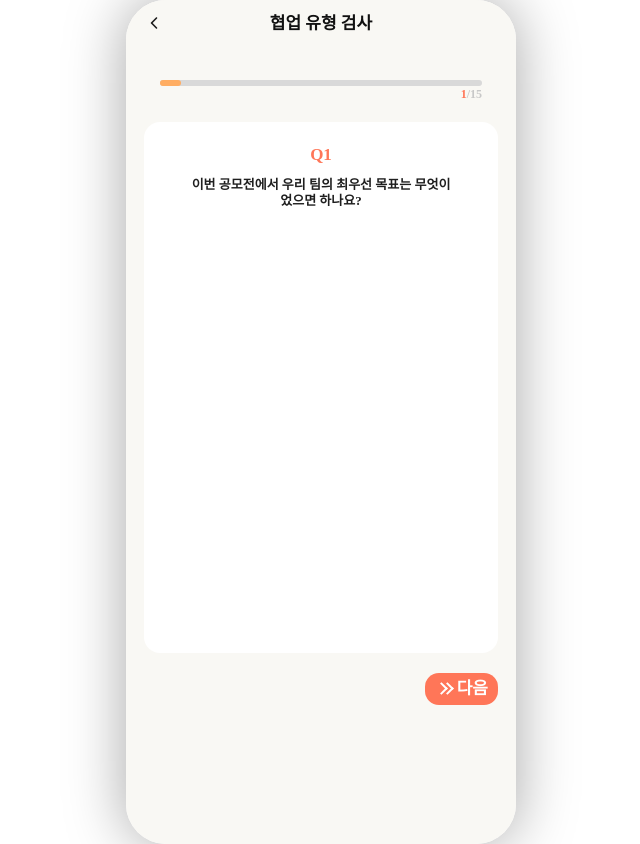
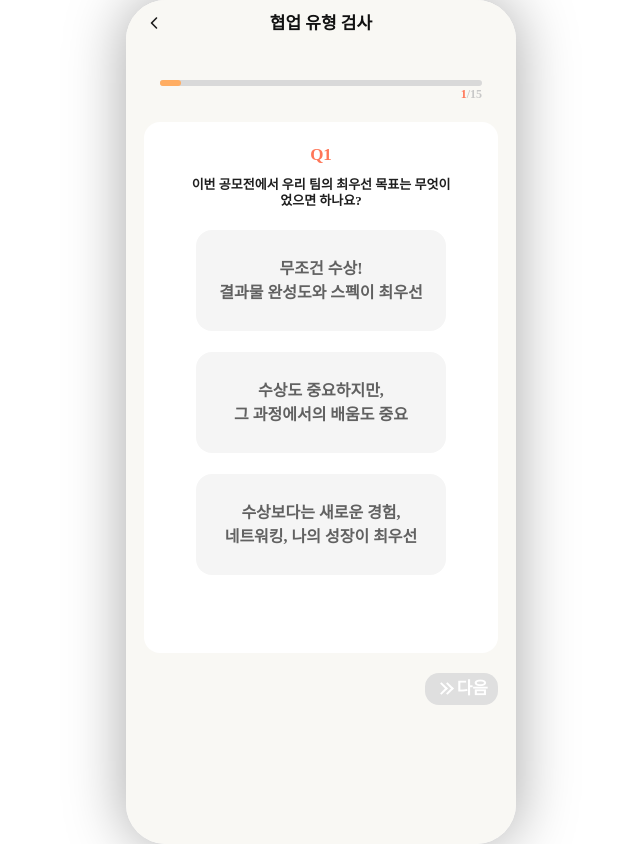
Before and after one commit to IT-Cotato/13th-Gongmozip-FE, a Next.js app: page /collaboration-type/questions/1 in a window 1280 px wide. Shown: the whole page, without its empty margins (319-959 px from the left). Built offline with nearby package versions, Linux system fonts and the light colour scheme.

Commit message:
feat: 협업 유형 검사 선택지 스타일 및 선택 상태 구현

```diff
--- /dev/null
+++ b/src/app/collaboration-type/_components/CollaborationQuestionForm.tsx
@@ -0,0 +1,89 @@
+"use client";
+
+import Link from "next/link";
+import { useState } from "react";
+
+type CollaborationQuestionFormProps = {
+  currentQuestionId: number;
+  nextHref: string;
+  options: string[];
+  title: string;
+};
+
+export default function CollaborationQuestionForm({
+  currentQuestionId,
+  nextHref,
+  options,
+  title,
+}: CollaborationQuestionFormProps) {
+  const [selectedOption, setSelectedOption] = useState<string | null>(null);
+  const isLikertScaleQuestion = currentQuestionId >= 4;
+  const optionGapClassName = isLikertScaleQuestion ? "gap-5" : "gap-[21px]";
+  const optionMarginClassName = isLikertScaleQuestion ? "mt-5" : "mt-[21px]";
+  const optionTextClassName = isLikertScaleQuestion
+    ? "h-[60px] text-[15px] leading-[125%]"
+    : "h-[101px] text-[16px] leading-[150%]";
+  const nextButtonClassName = selectedOption
+    ? "mt-5 inline-flex h-8 items-center justify-center gap-[5px] self-end rounded-[14px] bg-[#FF7658] px-2.5 py-[9px] font-[Roboto] text-[17px] font-semibold leading-[125%] text-white"
+    : "mt-5 inline-flex h-8 items-center justify-center gap-[5px] self-end rounded-[14px] bg-[#DFDFDF] px-2.5 py-[9px] font-[Roboto] text-[17px] font-semibold leading-[125%] text-white";
+
+  const nextButtonContent = (
+    <>
+      <span className="relative h-4 w-[17px]" aria-hidden="true">
+        <span className="absolute left-[2px] top-[3px] h-[9px] w-[9px] rotate-[-45deg] border-b-2 border-r-2 border-white" />
+        <span className="absolute left-[8px] top-[3px] h-[9px] w-[9px] rotate-[-45deg] border-b-2 border-r-2 border-white" />
+      </span>
+      다음
+    </>
+  );
+
+  return (
+    <>
+      <div className="flex h-[531px] flex-col self-stretch rounded-2xl bg-white px-11 pb-[14px] pt-[22px]">
+        <p className="h-[17px] self-stretch text-center font-[Pretendard] text-[17px] font-bold leading-[135%] text-semantic-fill-brand">
+          Q{currentQuestionId}
+        </p>
+        <p className="mt-4 flex h-8 items-center justify-center self-stretch text-center font-[Pretendard] text-[13px] font-semibold leading-[125%] text-semantic-label-normal">
+          {title}
+        </p>
+        <div
+          className={`mx-auto flex w-[250px] flex-col ${optionMarginClassName} ${optionGapClassName}`}
+        >
+          {options.map((option) => {
+            const isSelected = selectedOption === option;
+
+            return (
+              <button
+                aria-pressed={isSelected}
+                className="flex w-full justify-center"
+                key={option}
+                onClick={() => setSelectedOption(option)}
+                type="button"
+              >
+                <span
+                  className={`flex w-[250px] items-center justify-center self-stretch whitespace-pre-line rounded-2xl border-[3px] p-3 text-center font-[Pretendard] font-semibold text-[#616161] ${
+                    isSelected
+                      ? "border-[#FF7658] bg-[#FFF7EF]"
+                      : "border-transparent bg-[#F5F5F5]"
+                  } ${optionTextClassName}`}
+                >
+                  {option}
+                </span>
+              </button>
+            );
+          })}
+        </div>
+      </div>
+
+      {selectedOption ? (
+        <Link className={nextButtonClassName} href={nextHref}>
+          {nextButtonContent}
+        </Link>
+      ) : (
+        <span aria-disabled="true" className={nextButtonClassName}>
+          {nextButtonContent}
+        </span>
+      )}
+    </>
+  );
+}
--- a/src/app/collaboration-type/_data/collaborationTest.ts
+++ b/src/app/collaboration-type/_data/collaborationTest.ts
@@ -1,25 +1,83 @@
 export const COLLABORATION_TEST_TOTAL_QUESTION_COUNT = 15;
 
+const LIKERT_SCALE_OPTIONS = ["매우 그렇다", "그렇다", "보통이다", "그렇지 않다", "매우 그렇지 않다"];
+
 export const COLLABORATION_TEST_QUESTIONS = [
-  "이번 공모전에서 우리 팀의 최우선 목표는 무엇이었으면 하나요?",
-  "어떤 방식으로 일정을 관리하고 작업하는 것을 선호하나요?",
-  "팀원들과 어떤 형태의 소통을 선호하나요?",
-  "나는 나를 크게 잘못 대한 사람에게도 거의 원한을 품지 않는다.",
-  "나는 다른 사람이 반대 의견을 낼 때 보통 꽤 유연하게 생각을 바꾸는 편이다.",
-  "사람들은 때때로 내가 너무 고집스럽다고 이야기한다.",
-  "나는 목표를 달성하려 할 때 종종 매우 열심히 자신을 몰아붙인다.",
-  "나는 시간이 걸리더라도 항상 정확하게 일하려고 노력한다.",
-  "나는 그냥 버틸 수 있을 최소한의 일만 한다.",
-  "나는 승진이나 임금 인상을 위해, 효과가 있을 것을 알더라도 아부하지 않을 것이다.",
-  "나는 평균적인 사람보다 더 많은 존중을 받을 자격이 있다고 생각한다.",
-  "절대 들키지 않는다는 걸 안다면, 나는 15억을 훔칠 의향이 있다.",
-  "나는 혼자 일하는 것보다 적극적인 사회적 상호작용이 있는 일을 더 선호한다.",
-  "나는 사회적 상황에서 보통 먼저 다가가는 편이다.",
-  "나는 단체 회의에서 내 의견을 거의 표현하지 않는다.",
-].map((title, index) => ({
+  {
+    title: "이번 공모전에서 우리 팀의 최우선 목표는 무엇이었으면 하나요?",
+    options: [
+      "무조건 수상!\n결과물 완성도와 스펙이 최우선",
+      "수상도 중요하지만,\n그 과정에서의 배움도 중요",
+      "수상보다는 새로운 경험,\n네트워킹, 나의 성장이 최우선",
+    ],
+  },
+  {
+    title: "어떤 방식으로 일정을 관리하고 작업하는 것을 선호하나요?",
+    options: [
+      "무조건 수상!\n결과물 완성도와 스펙이 최우선",
+      "수상도 중요하지만,\n그 과정에서의 배움도 중요",
+      "수상보다는 새로운 경험,\n네트워킹, 나의 성장이 최우선",
+    ],
+  },
+  {
+    title: "팀원들과 어떤 형태의 소통을 선호하나요?",
+    options: [
+      "빠르고 자주,\n실시간으로 의견을 나누는 소통",
+      "정리된 내용 중심으로,\n필요한 순간에 집중하는 소통",
+      "서로의 작업 시간을 존중하며,\n비동기로 차분히 이어가는 소통",
+    ],
+  },
+  {
+    title: "나는 나를 크게 잘못 대한 사람에게도 거의 원한을 품지 않는다.",
+    options: LIKERT_SCALE_OPTIONS,
+  },
+  {
+    title: "나는 다른 사람이 반대 의견을 낼 때 보통 꽤 유연하게 생각을 바꾸는 편이다.",
+    options: LIKERT_SCALE_OPTIONS,
+  },
+  {
+    title: "사람들은 때때로 내가 너무 고집스럽다고 이야기한다.",
+    options: LIKERT_SCALE_OPTIONS,
+  },
+  {
+    title: "나는 목표를 달성하려 할 때 종종 매우 열심히 자신을 몰아붙인다.",
+    options: LIKERT_SCALE_OPTIONS,
+  },
+  {
+    title: "나는 시간이 걸리더라도 항상 정확하게 일하려고 노력한다.",
+    options: LIKERT_SCALE_OPTIONS,
+  },
+  {
+    title: "나는 그냥 버틸 수 있을 최소한의 일만 한다.",
+    options: LIKERT_SCALE_OPTIONS,
+  },
+  {
+    title: "나는 승진이나 임금 인상을 위해, 효과가 있을 것을 알더라도 아부하지 않을 것이다.",
+    options: LIKERT_SCALE_OPTIONS,
+  },
+  {
+    title: "나는 평균적인 사람보다 더 많은 존중을 받을 자격이 있다고 생각한다.",
+    options: LIKERT_SCALE_OPTIONS,
+  },
+  {
+    title: "절대 들키지 않는다는 걸 안다면, 나는 15억을 훔칠 의향이 있다.",
+    options: LIKERT_SCALE_OPTIONS,
+  },
+  {
+    title: "나는 혼자 일하는 것보다 적극적인 사회적 상호작용이 있는 일을 더 선호한다.",
+    options: LIKERT_SCALE_OPTIONS,
+  },
+  {
+    title: "나는 사회적 상황에서 보통 먼저 다가가는 편이다.",
+    options: LIKERT_SCALE_OPTIONS,
+  },
+  {
+    title: "나는 단체 회의에서 내 의견을 거의 표현하지 않는다.",
+    options: LIKERT_SCALE_OPTIONS,
+  },
+].map((question, index) => ({
   id: index + 1,
-  title,
-  options: ["그렇다", "아니다"],
+  ...question,
 }));
 
 export const COLLABORATION_RESULT_TYPES = [
--- a/src/app/collaboration-type/questions/[questionId]/page.tsx
+++ b/src/app/collaboration-type/questions/[questionId]/page.tsx
@@ -1,8 +1,8 @@
-import Link from "next/link";
 import { notFound } from "next/navigation";
 
 import TeamMatchingHeader from "@/components/team-matching/TeamMatchingHeader";
 
+import CollaborationQuestionForm from "../../_components/CollaborationQuestionForm";
 import {
   COLLABORATION_TEST_QUESTIONS,
   COLLABORATION_TEST_TOTAL_QUESTION_COUNT,
@@ -52,24 +52,12 @@ export default async function CollaborationTypeQuestionPage({
       </div>
 
       <section className="mt-[36px] flex flex-col px-[18px]">
-        <div className="flex h-[531px] flex-col self-stretch rounded-2xl bg-white px-11 pb-[14px] pt-[22px]">
-          <p className="h-[17px] self-stretch text-center font-[Pretendard] text-[17px] font-bold leading-[135%] text-semantic-fill-brand">
-            Q{currentQuestionId}
-          </p>
-          <p className="mt-4 flex h-8 items-center justify-center self-stretch text-center font-[Pretendard] text-[13px] font-semibold leading-[125%] text-semantic-label-normal">
-            {question.title}
-          </p>
-        </div>
-        <Link
-          className="mt-5 inline-flex h-8 items-center justify-center gap-[5px] self-end rounded-[14px] bg-[#FF7658] px-2.5 py-[9px] font-[Roboto] text-[17px] font-semibold leading-[125%] text-white"
-          href={nextHref}
-        >
-          <span className="relative h-4 w-[17px]" aria-hidden="true">
-            <span className="absolute left-[2px] top-[3px] h-[9px] w-[9px] rotate-[-45deg] border-b-2 border-r-2 border-white" />
-            <span className="absolute left-[8px] top-[3px] h-[9px] w-[9px] rotate-[-45deg] border-b-2 border-r-2 border-white" />
-          </span>
-          다음
-        </Link>
+        <CollaborationQuestionForm
+          currentQuestionId={currentQuestionId}
+          nextHref={nextHref}
+          options={question.options}
+          title={question.title}
+        />
       </section>
     </main>
   );
```
